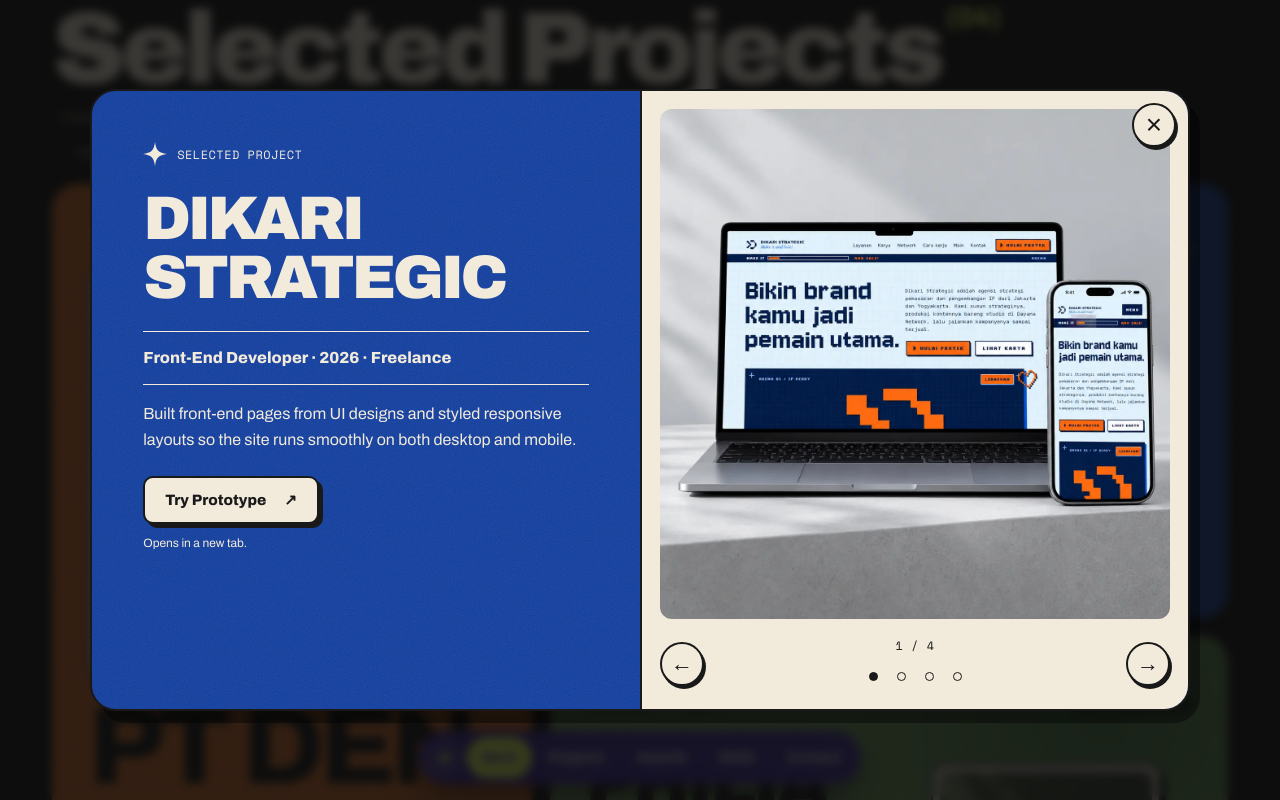
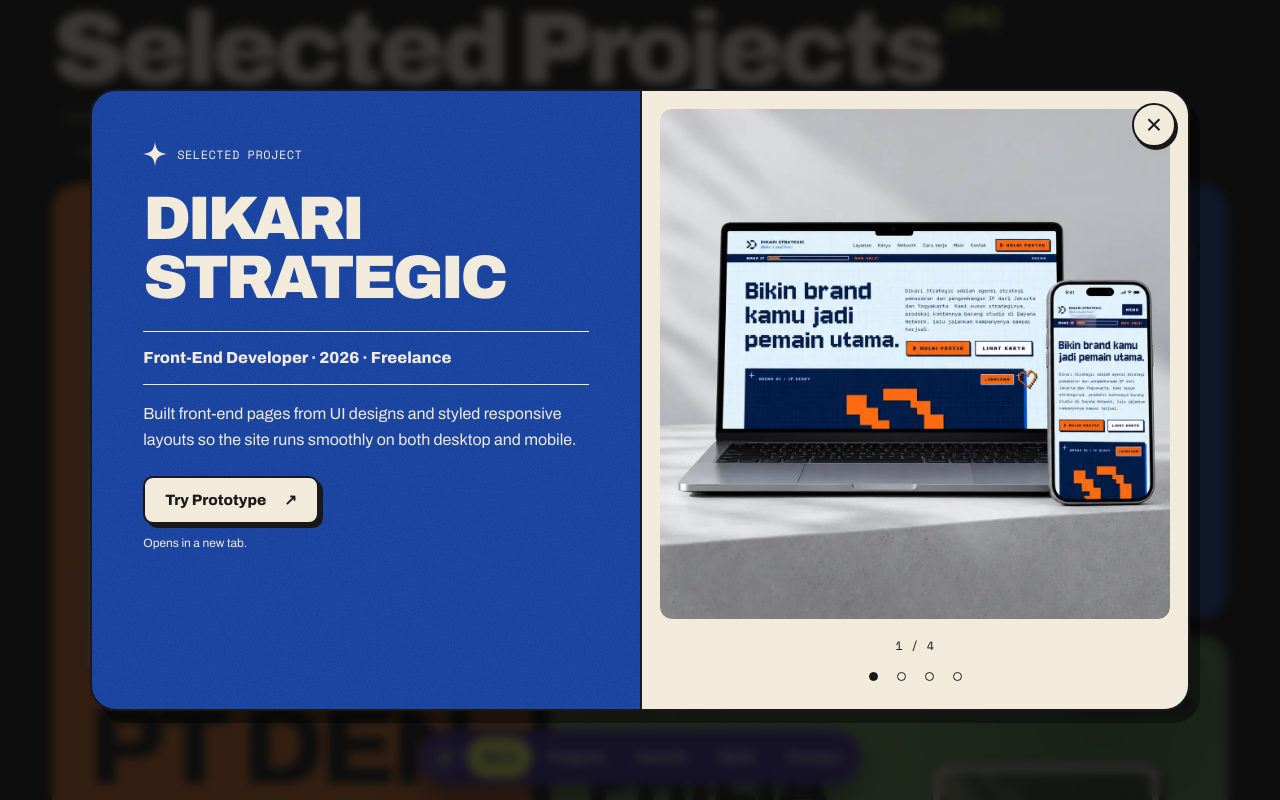
Before and after one commit to jdioso2024/portofolio, a Next.js app: page / in a window 1280 px wide. Both pictures are taken after a click on the button 888 px from the left and 1796 px from the top of the page. Shown: the part 1396-2196 px from the top of the page. Built offline with nearby package versions, Linux system fonts and the light colour scheme.

Commit message:
adding conten

```diff
--- a/src/app/globals.css
+++ b/src/app/globals.css
@@ -1024,19 +1024,44 @@ body.project-dialog-open {
   aspect-ratio: 1;
   max-height: calc(100dvh - 150px);
   touch-action: pan-y;
+  cursor: grab;
+  user-select: none;
+  -webkit-user-select: none;
+}
+.project-carousel__stage {
+  overflow: hidden;
+  border-radius: 12px;
+}
+.project-carousel__stage[data-dragging="true"] {
+  cursor: grabbing;
+}
+.project-carousel__track {
+  display: flex;
+  width: 100%;
+  height: 100%;
+  transition: transform 0.45s cubic-bezier(0.22, 1, 0.36, 1);
+  will-change: transform;
+}
+.project-carousel__stage[data-dragging="true"] .project-carousel__track {
+  transition: none;
 }
 .project-carousel__stage img {
-  position: absolute;
-  inset: 0;
+  flex: 0 0 100%;
   width: 100%;
   height: 100%;
   object-fit: contain;
   border-radius: 12px;
+  pointer-events: none;
+}
+@media (prefers-reduced-motion: reduce) {
+  .project-carousel__track {
+    transition: none;
+  }
 }
 .project-carousel__controls {
   display: flex;
   align-items: center;
-  justify-content: space-between;
+  justify-content: center;
   gap: 12px;
 }
 .project-carousel__controls[hidden] {
--- a/src/components/milestones.jsx
+++ b/src/components/milestones.jsx
@@ -54,8 +54,8 @@ export default function Milestones() {
                 Technology Lead · Chandramawa Team
                 <span>
                   Owned the application flow and user-interface design, helping
-                  the team secure 3rd place at Management and Science University
-                  Malaysia <br /> an international-level competition.
+                  the team secure 3rd place in an international-level
+                  competition at Management and Science University, Malaysia.
                 </span>
               </p>
             </div>
--- a/src/components/project-gallery.jsx
+++ b/src/components/project-gallery.jsx
@@ -65,6 +65,8 @@ function ProjectDialog({ project, theme, onClose, restoreFocus }) {
   const dialogRef = useRef(null);
   const swipeStart = useRef(null);
   const [slideIndex, setSlideIndex] = useState(0);
+  const [dragX, setDragX] = useState(0);
+  const [dragging, setDragging] = useState(false);
   const imageCount = project.images.length;
 
   useEffect(() => {
@@ -112,21 +114,36 @@ function ProjectDialog({ project, theme, onClose, restoreFocus }) {
       dialogRef.current.close();
   }
 
-  function handleTouchStart(event) {
-    swipeStart.current =
-      event.touches.length === 1
-        ? { x: event.touches[0].clientX, y: event.touches[0].clientY }
-        : null;
+  function handlePointerDown(event) {
+    if (imageCount < 2) return;
+    if (event.pointerType === "mouse" && event.button !== 0) return;
+    swipeStart.current = { x: event.clientX, y: event.clientY };
+    event.currentTarget.setPointerCapture?.(event.pointerId);
+    setDragging(true);
   }
 
-  function handleTouchEnd(event) {
+  function handlePointerMove(event) {
+    const start = swipeStart.current;
+    if (!start) return;
+    let dx = event.clientX - start.x;
+    // Resist dragging past the first/last image.
+    if ((slideIndex === 0 && dx > 0) || (slideIndex === imageCount - 1 && dx < 0))
+      dx *= 0.3;
+    setDragX(dx);
+  }
+
+  function handlePointerUp(event) {
     const start = swipeStart.current;
     swipeStart.current = null;
-    if (!start || imageCount < 2 || !event.changedTouches.length) return;
-    const dx = event.changedTouches[0].clientX - start.x;
-    const dy = event.changedTouches[0].clientY - start.y;
-    if (Math.abs(dx) > 50 && Math.abs(dx) > Math.abs(dy))
-      stepSlide(dx < 0 ? 1 : -1);
+    setDragging(false);
+    setDragX(0);
+    if (!start || event.type === "pointercancel") return;
+    const dx = event.clientX - start.x;
+    const dy = event.clientY - start.y;
+    if (Math.abs(dx) > 50 && Math.abs(dx) > Math.abs(dy)) {
+      const next = slideIndex + (dx < 0 ? 1 : -1);
+      if (next >= 0 && next < imageCount) setSlideIndex(next);
+    }
   }
 
   return (
@@ -181,6 +198,16 @@ function ProjectDialog({ project, theme, onClose, restoreFocus }) {
             >
               Try Prototype <span aria-hidden="true">↗</span>
             </a>
+            {project.certificateUrl && (
+              <a
+                className="prototype-link"
+                href={project.certificateUrl}
+                target="_blank"
+                rel="noopener noreferrer"
+              >
+                View Certificate <span aria-hidden="true">↗</span>
+              </a>
+            )}
             <p className="prototype-link__note" id="prototype-note">
               {project.prototypeUrl
                 ? "Opens in a new tab."
@@ -196,27 +223,35 @@ function ProjectDialog({ project, theme, onClose, restoreFocus }) {
         >
           <div
             className="project-carousel__stage"
-            onTouchStart={handleTouchStart}
-            onTouchEnd={handleTouchEnd}
-            onTouchCancel={() => {
-              swipeStart.current = null;
-            }}
+            data-dragging={dragging ? "true" : "false"}
+            onPointerDown={handlePointerDown}
+            onPointerMove={handlePointerMove}
+            onPointerUp={handlePointerUp}
+            onPointerCancel={handlePointerUp}
           >
-            <img
-              src={project.images[slideIndex]}
-              alt={`${project.imageAlt}${imageCount > 1 ? ` — image ${slideIndex + 1} of ${imageCount}` : ""}`}
-              decoding="async"
-            />
+            <div
+              className="project-carousel__track"
+              style={{
+                transform: `translateX(calc(${-slideIndex * 100}% + ${dragX}px))`,
+              }}
+            >
+              {project.images.map((src, index) => (
+                <img
+                  key={src}
+                  src={src}
+                  alt={
+                    index === slideIndex
+                      ? `${project.imageAlt}${imageCount > 1 ? ` — image ${slideIndex + 1} of ${imageCount}` : ""}`
+                      : ""
+                  }
+                  aria-hidden={index === slideIndex ? undefined : true}
+                  decoding="async"
+                  draggable={false}
+                />
+              ))}
+            </div>
           </div>
           <div className="project-carousel__controls" hidden={imageCount < 2}>
-            <button
-              className="project-carousel__arrow"
-              type="button"
-              aria-label="Previous image"
-              onClick={() => stepSlide(-1)}
-            >
-              ←
-            </button>
             <div className="project-carousel__pagination">
               <p
                 className="mono project-carousel__count"
@@ -242,14 +277,6 @@ function ProjectDialog({ project, theme, onClose, restoreFocus }) {
                 ))}
               </div>
             </div>
-            <button
-              className="project-carousel__arrow"
-              type="button"
-              aria-label="Next image"
-              onClick={() => stepSlide(1)}
-            >
-              →
-            </button>
           </div>
         </div>
       </div>
--- a/src/data/projects.jsx
+++ b/src/data/projects.jsx
@@ -139,8 +139,8 @@ export const projects = {
         <p className={"p-role"}>Technology Lead · Chandramawa Team</p>
         <p>
           Owned the application flow and user-interface design, helping the team
-          secure 3rd place at Management and Science University Malaysia <br />{" "}
-          an international-level competition.
+          secure 3rd place in an international-level competition at Management
+          and Science University, Malaysia.
         </p>
       </>
     ),
@@ -152,6 +152,7 @@ export const projects = {
       "/assets/projects/chandramawa-next.png",
     ],
     imageAlt: "Chandramawa app mockup showing mobile interfaces",
+    certificateUrl: "/Chandramawa.pdf",
     prototypeUrl:
       "https://www.figma.com/proto/1fasUr9KwD9ZHRiQ9raVEH/Chandramawa-Project?node-id=165-491&p=f&viewport=-4372%2C-1010%2C0.42&t=cgdP5eQV5OM3y6xM-1&scaling=scale-down&content-scaling=fixed&starting-point-node-id=134%3A432&page-id=0%3A1",
   },
```
Also changed, not shown: 1 other file (tests, documents, lock files or other folders).
